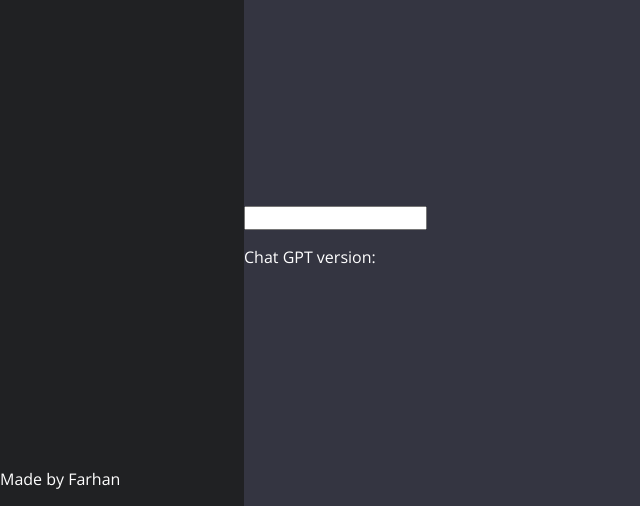
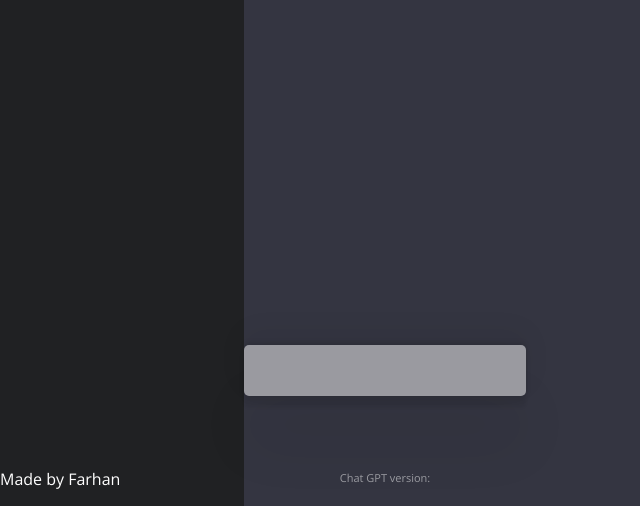
Before and after one commit to fb0801/JS-chatgpt-clone, a plain HTML site: page index.html in a window 1280 px wide. Shown: the part 294-800 px from the top of the page, without its empty margins (0-640 px from the left). Drawn offline with nearby package versions, Linux system fonts and the light colour scheme.

Commit message:
styling main, text and shadows

```diff
--- a/style.css
+++ b/style.css
@@ -27,3 +27,33 @@ h1{
     flex-direction: column;
     justify-content: space-between;
 }
+
+.main{
+    display: flex;
+    flex-direction: column;
+    align-items: center;
+    text-align: center;
+    justify-content: space-between;
+    height: 100vh;
+}
+
+.info{
+    color: rgba(255, 255, 255, 0.5);
+    font-size: 11px;
+    padding: 10px;
+}
+
+input{
+    border: none;
+    background-color: rgba(255, 255, 255, 0.5);
+    width: 100%;
+    font-size: 20px;
+    padding: 12px 15px;
+    border-radius: 5px;
+    box-shadow: rgb(0,0,0,0.05) 0px 54px 55px,
+    rgb(0,0,0,0.05) 0px -12px 30px,
+    rgb(0,0,0,0.05) 0px 4px 6px,
+    rgb(0,0,0,0.05) 0px 12px 3px,
+    rgb(0,0,0,0.09) 0px -3px 5px
+
+}
```
